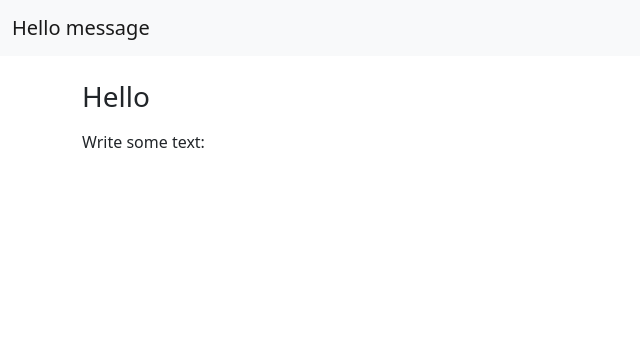
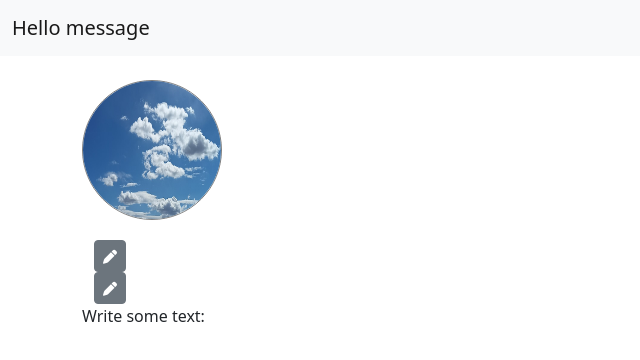
Before and after one commit to OriolGalm/msg-loc, an Angular app: page /user in a window 1280 px wide. Shown: the top 360 px of the page, without its empty margins (0-640 px from the left). Built offline with nearby package versions, Linux system fonts and the light colour scheme; no server answers.

Commit message:
update form

```diff
--- a/src/app/components/user/user.component.html
+++ b/src/app/components/user/user.component.html
@@ -1,6 +1,28 @@
 <div class="container mt-4">
-    <h3>Hello {{ this.tokenSvc.getName() }}</h3>
-    <p>{{ userData?.message }}</p>
+    <div id="avatar-box"  data-toggle="tooltip" title="Add an image" data-animation="true">
+        <img src="./../../assets/img/clouds.jpg" id="avatar">
+    </div>
+    <div *ngIf="hideForm == true">
+        <div class="row">
+            <h3 class="col-1">{{ userData?.name }}</h3>
+            <button class="col-1 btn btn-secondary btn-sm boto" (click)="showForm()">
+                <i class="fa-solid fa-pen edit-icon"></i>
+            </button>
+        </div>
+        <div class="row">
+            <p class="col-1 message">{{ userData?.message }}</p>
+            <button class="col-1 btn btn-secondary btn-sm boto" (click)="showForm()">
+                <i class="fa-solid fa-pen edit-icon"></i>
+            </button>
+        </div>
+    </div>
+
+    <form *ngIf="hideForm == false" [formGroup]="updateForm" (ngSubmit)="onUpdate(updateForm.value)">
+        <input type="text" class="form-control w-25 my-2" [value]="userData?.name" formControlName="name">
+        <input type="text" class="form-control w-25" [value]="userData?.message" formControlName="message">
+        <button class="btn btn-outline-primary my-3 me-2 mx-auto" type="submit">Edit</button>
+        <button class="btn btn-outline-secondary my-3 mx-auto" (click)="showForm()">Close</button>
+    </form>
+
     <p>Write some text:</p>
-
 </div>
--- a/src/app/components/user/user.component.scss
+++ b/src/app/components/user/user.component.scss
@@ -0,0 +1,27 @@
+#avatar-box{
+    width: 140px;
+    height: 140px;
+    border: 1px solid grey;
+    overflow: hidden;
+    border-radius: 50%;
+    margin: 20px 0px;
+    cursor: pointer;
+    #avatar{
+        width: 100%;
+        height: 100%;
+    }
+}
+h3{
+    width: auto;
+}
+.message{
+    text-align: start;
+    width: auto;
+}
+.boto{
+    width: 32px;
+    height: 32px;
+}
+.boto:hover{
+    color: rgb(255, 71, 169)
+}
--- a/src/app/components/user/user.component.ts
+++ b/src/app/components/user/user.component.ts
@@ -1,4 +1,5 @@
 import { Component, OnInit } from '@angular/core';
+import { FormBuilder, FormGroup } from '@angular/forms';
 import { User } from 'src/app/shared/models/user';
 import { TokenService } from 'src/app/shared/services/token.service';
 import { UserService } from 'src/app/shared/services/user.service';
@@ -11,13 +12,33 @@ import { UserService } from 'src/app/shared/services/user.service';
 export class UserComponent implements OnInit {
 
   public userData!: any;
+  public hideForm: boolean = true;
+  public updateForm!: FormGroup;
+  private userId!: any;
 
   constructor(public readonly tokenSvc: TokenService,
-    private readonly userSvc: UserService) { }
+    private readonly userSvc: UserService,
+    private readonly fb: FormBuilder) { }
 
   ngOnInit(): void {
-    const userId: any = this.tokenSvc.getId();
-    this.showUser(userId);
+    this.userId = this.tokenSvc.getId();
+    this.showUser(this.userId);
+    this.initUpdateForm();
+  }
+
+  private initUpdateForm(): void {
+    this.updateForm = this.fb.group({
+      name: '',
+      message: ''
+    })
+  }
+
+  public onUpdate(value: any){
+    this.userSvc.updateUser(this.userId, value).subscribe(
+      res => res
+    )
+    this.hideForm = !this.hideForm;
+    this.showUser(this.userId);
   }
 
   public showUser(id: number){
@@ -31,4 +52,8 @@ export class UserComponent implements OnInit {
       (res: User) => console.log("User: ", res)
     )
   } */
+
+  public showForm(): void {
+    this.hideForm = !this.hideForm;
+  }
 }
--- a/src/app/shared/header/header.component.html
+++ b/src/app/shared/header/header.component.html
@@ -8,8 +8,9 @@
       <div class="collapse navbar-collapse" id="navbarNavAltMarkup">
         <div class="navbar-nav" *ngIf="this.tokenSvc.isLogged()">
           <a class="nav-link active me-3" aria-current="page" routerLink="/user">User</a>
+          <a class="nav-link active logout" id="logout" aria-current="page" *ngIf="this.tokenSvc.isLogged()" (click)="logOut()">Logout</a>
+
         </div>
       </div>
-      <a class="nav-link active logout" id="logout" aria-current="page" *ngIf="this.tokenSvc.isLogged()" (click)="logOut()">Logout</a>
     </div>
 </nav>
--- a/src/app/shared/header/header.component.scss
+++ b/src/app/shared/header/header.component.scss
@@ -1,6 +1,5 @@
 #logout{
     cursor:pointer;
     color: maroon;
-    display: flex;
-    justify-content: flex-end;
+
 }
--- a/src/index.html
+++ b/src/index.html
@@ -11,5 +11,14 @@
 </head>
 <body>
   <app-root></app-root>
+  <script>
+    // Initialize tooltips
+    var tooltipTriggerList = [].slice.call(document.querySelectorAll('[data-bs-toggle="tooltip"]'))
+    var tooltipList = tooltipTriggerList.map(function (tooltipTriggerEl) {
+      return new bootstrap.Tooltip(tooltipTriggerEl, {
+        'customClass': 'custom-tooltip'
+      })
+    })
+  </script>
 </body>
 </html>
```
Also changed, not shown: src/assets/img/clouds.jpg (added).
